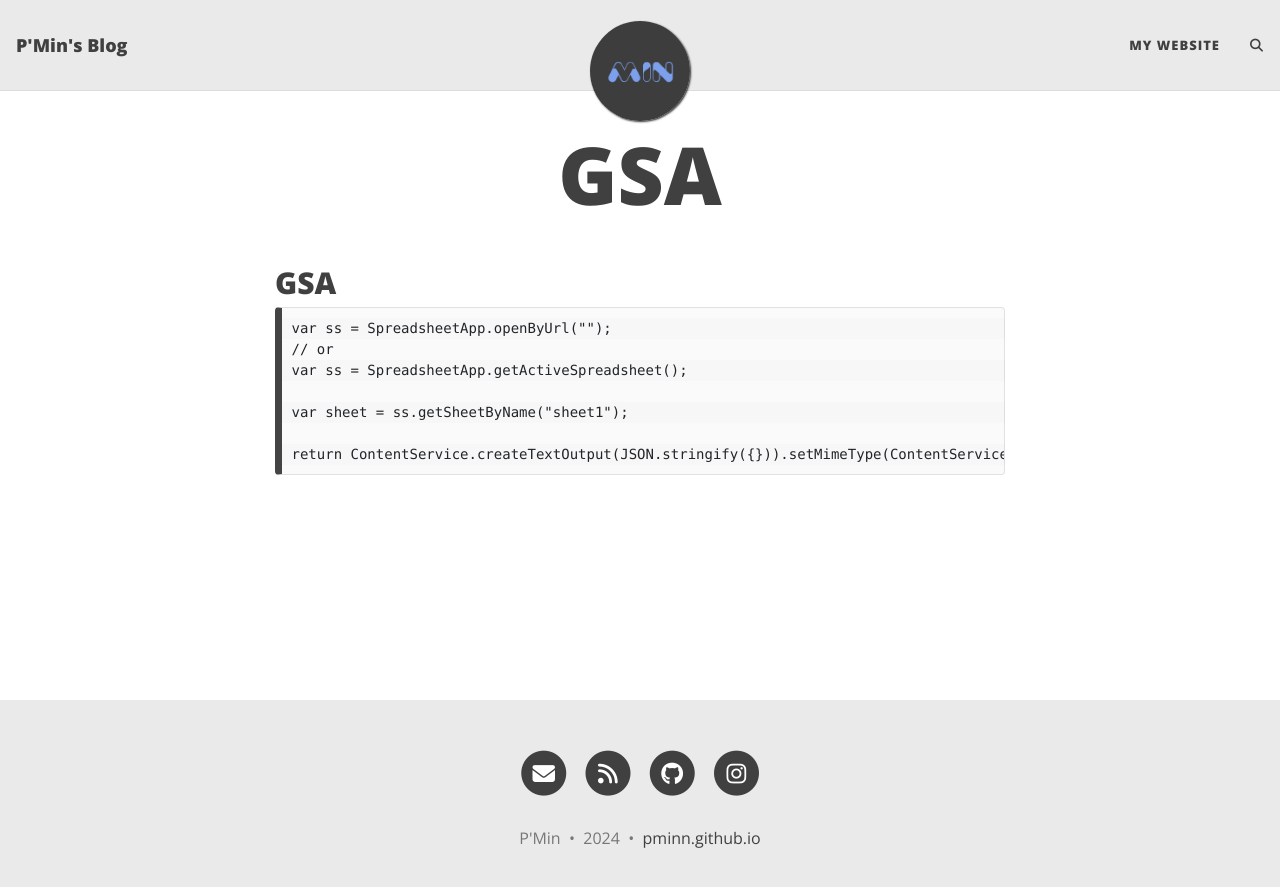
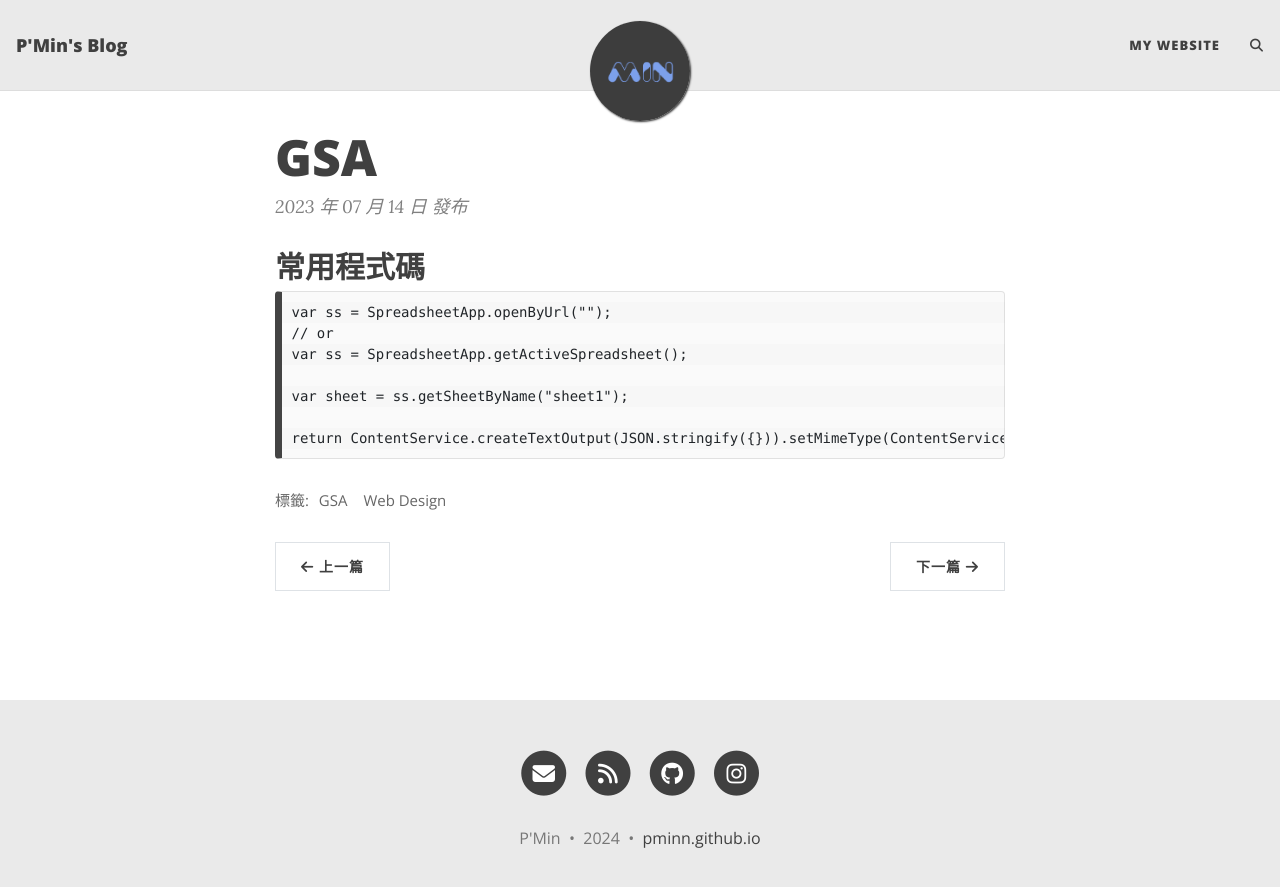
Before and after one commit to PMinn/blog, a Jekyll site: the page built from _posts/2023-07-14-GSA.md, in a window 1280 px wide. Shown: the top 887 px of the page. Built offline with Jekyll 4.4.1, drawn with Linux system fonts in a browser that asks for light colours; our own code applies the rules of GitHub Pages for plain Markdown files; comment, search, counter and statistics services are not loaded.

Commit message:
feat: add posts

````diff
--- a/Web/GSA/README.md
+++ b/_posts/2023-07-14-GSA.md
@@ -1,4 +1,10 @@
-## GSA
+---
+layout: post
+title: GSA
+tags: [GSA,Web Design]
+---
+
+## 常用程式碼
 ```
 var ss = SpreadsheetApp.openByUrl("");
 // or
````
Also changed, not shown: Web/Nodejs/README.md (deleted, +0 -4 lines), _posts/2023-07-14-HTML.md (renamed from Web/HTML/README.md, +5 -1 lines), _posts/2023-07-14-Nodejs.md (added, +9 -0 lines), _posts/2023-07-14-Spring Boot.md (renamed from Web/Spring Boot/README.md, +6 -0 lines).
